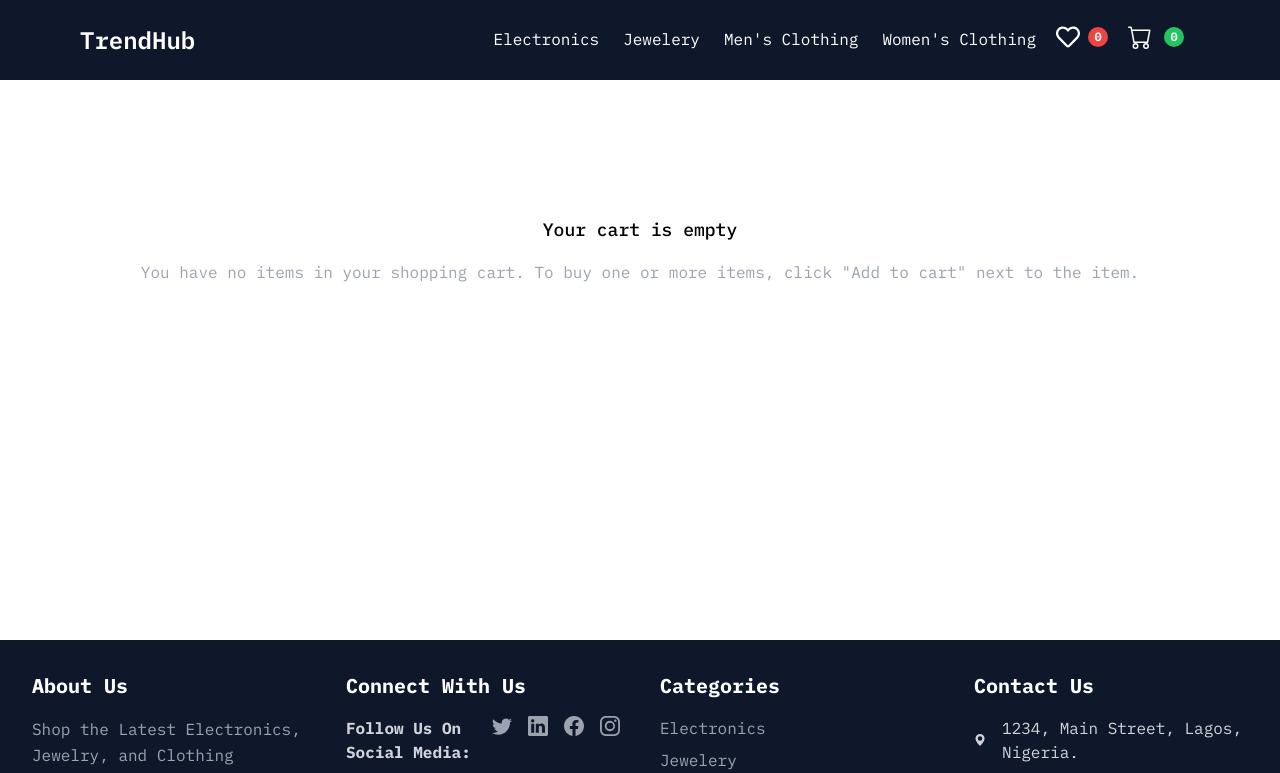
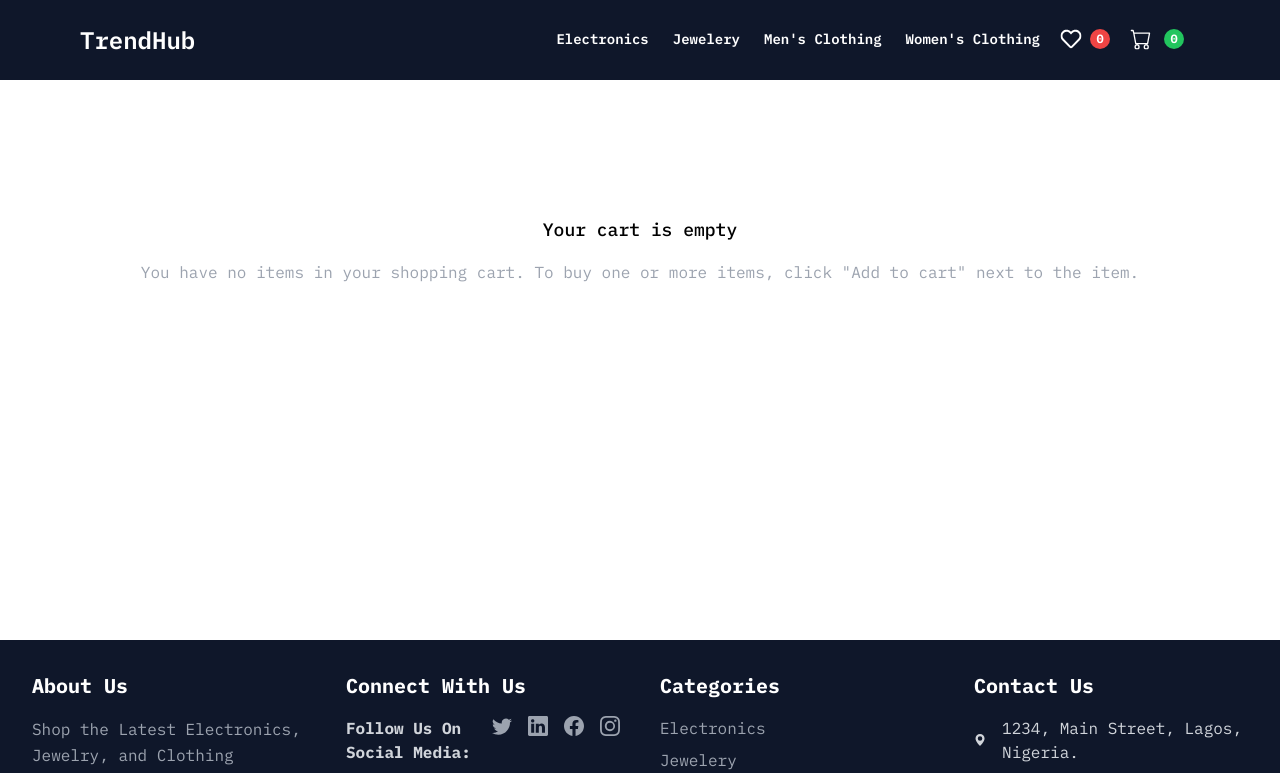
Before and after one commit to dapoadedire/trendhub, a React (Vite) app: page /#/checkout in a window 1280 px wide. Shown: the top 773 px of the page. Built offline with nearby package versions, Linux system fonts and the light colour scheme.

Commit message:
feat: done

```diff
--- a/src/components/Header.jsx
+++ b/src/components/Header.jsx
@@ -186,6 +186,8 @@ font-bold"
          ${isOpen ? "opacity-100" : "opacity-0"}
          py-6
          text-center
+         text-sm
+         font-semibold
          transition-all
          duration-500
          md:flex
```
